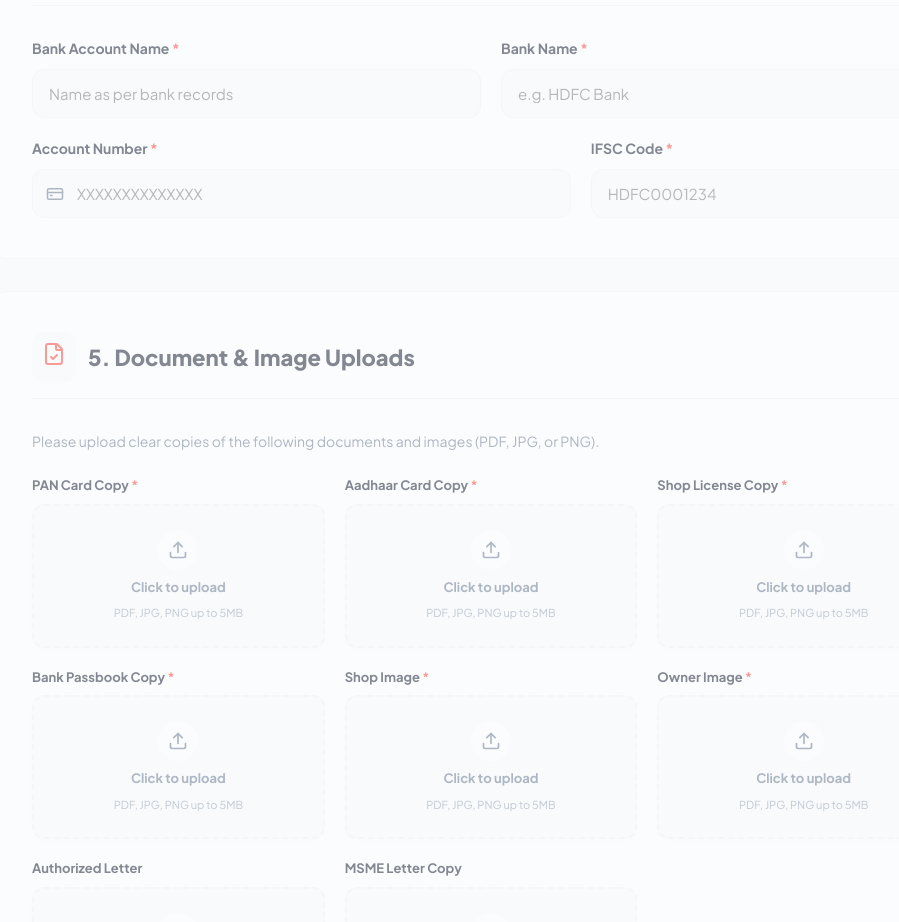
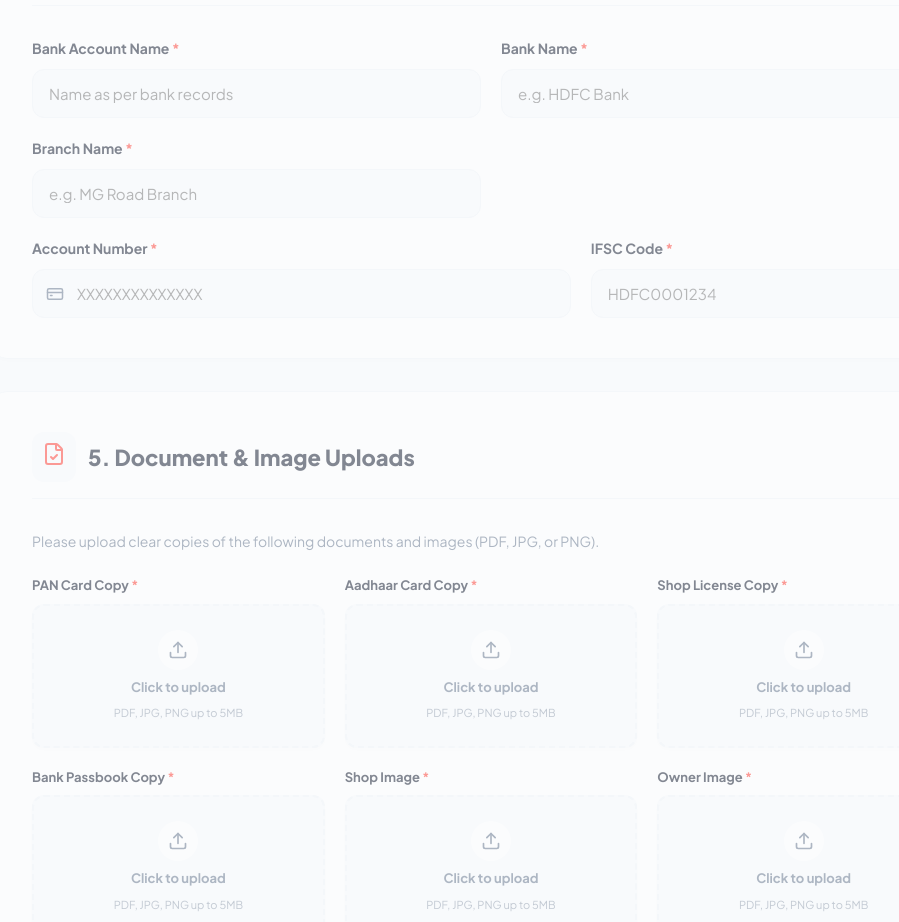
Before and after one commit to Priyanka-ch-dev/battery_ecom_seller_panel, a React (Vite) app: page /seller/register in a window 1280 px wide. Shown: the part 1760-2682 px from the top of the page, without its empty margins (149-1048 px from the left). Built offline with nearby package versions, Linux system fonts and the light colour scheme.

Commit message:
added branch name field

```diff
--- a/src/pages/Profile.jsx
+++ b/src/pages/Profile.jsx
@@ -321,6 +321,16 @@ const Profile = () => {
               />
             </div>
             <div className="input-group">
+              <label style={{ display: 'block', fontSize: '13px', fontWeight: 700, marginBottom: '8px', color: 'var(--text-main)' }}>Branch Name</label>
+              <input
+                name="bank_branch_name"
+                value={profile.bank_branch_name || ''}
+                onChange={handleChange}
+                placeholder="e.g. MG Road Branch"
+                style={{ width: '100%', padding: '12px 16px', borderRadius: 'var(--radius-md)', border: '1px solid var(--border)', background: 'var(--bg-sub)' }}
+              />
+            </div>
+            <div className="input-group">
               <label style={{ display: 'block', fontSize: '13px', fontWeight: 700, marginBottom: '8px', color: 'var(--text-main)' }}>Account Number</label>
               <input
                 name="bank_account_number"
--- a/src/pages/Register.jsx
+++ b/src/pages/Register.jsx
@@ -35,6 +35,7 @@ const Register = () => {
     bank_account_number: '',
     bank_ifsc: '',
     bank_name: '',
+    bank_branch_name: '',
     business_address: ''
   });
   const [files, setFiles] = useState({
@@ -390,6 +391,7 @@ const Register = () => {
 
                  <Input label="Account Holder Name" name="bank_account_name" value={formData.bank_account_name} onChange={handleInputChange} required />
                  <Input label="Bank Name" name="bank_name" value={formData.bank_name} onChange={handleInputChange} required />
+                 <Input label="Branch Name" name="bank_branch_name" value={formData.bank_branch_name} onChange={handleInputChange} required />
 
                  <div style={{ display: 'grid', gridTemplateColumns: '1.5fr 1fr', gap: '16px' }}>
                     <Input label="Account Number" name="bank_account_number" value={formData.bank_account_number} onChange={handleInputChange} required />
--- a/src/pages/SellerRegister.jsx
+++ b/src/pages/SellerRegister.jsx
@@ -39,6 +39,7 @@ const SellerRegister = () => {
     bank_account_number: '',
     bank_ifsc: '',
     bank_name: '',
+    bank_branch_name: '',
     business_address: ''
   });
 
@@ -390,6 +391,7 @@ const SellerRegister = () => {
               <div style={{ display: 'grid', gridTemplateColumns: '1fr 1fr', gap: '20px' }}>
                 <Input label="Bank Account Name" name="bank_account_name" value={formData.bank_account_name} onChange={handleInputChange} required placeholder="Name as per bank records" />
                 <Input label="Bank Name" name="bank_name" value={formData.bank_name} onChange={handleInputChange} required placeholder="e.g. HDFC Bank" />
+                <Input label="Branch Name" name="bank_branch_name" value={formData.bank_branch_name} onChange={handleInputChange} required placeholder="e.g. MG Road Branch" />
               </div>
               <div style={{ display: 'grid', gridTemplateColumns: '1.5fr 1fr', gap: '20px', marginTop: '20px' }}>
                 <Input label="Account Number" name="bank_account_number" value={formData.bank_account_number} onChange={handleInputChange} icon={CreditCard} required placeholder="XXXXXXXXXXXXXX" />
```
